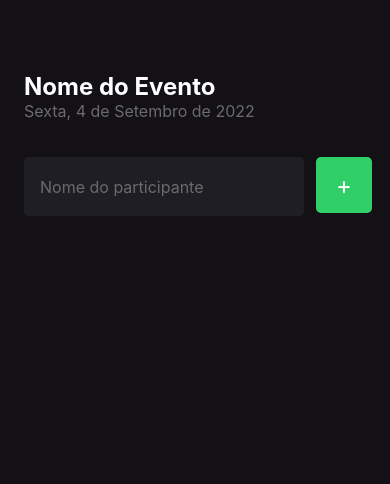
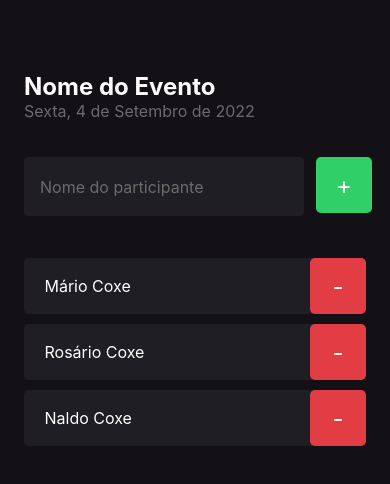
Before and after one commit to Mario-Coxe/ignite, a React Native app: screen / in a window 390 px wide. Shown: the top 484 px of the page. Built offline with nearby package versions, Linux system fonts and the light colour scheme.

Commit message:
feat: add props for to get name of participant

```diff
--- a/src/screens/Home/index.tsx
+++ b/src/screens/Home/index.tsx
@@ -1,4 +1,5 @@
 import { Text, View, TextInput, TouchableOpacity } from "react-native";
+import { Participant } from "../components/Participant";
 import { styles } from "./styles";
 
 export function Home() {
@@ -21,6 +22,10 @@
           <Text style={styles.buttonText}> + </Text>
         </TouchableOpacity>
       </View>
+
+      <Participant name='Mário Coxe'/>
+      <Participant name="Rosário Coxe"/>
+      <Participant name="Naldo Coxe"/>
     </View>
   );
 }
--- /dev/null
+++ b/src/screens/components/Participant/index.tsx
@@ -0,0 +1,21 @@
+import React from "react";
+import { View, Text, TouchableOpacity } from "react-native";
+import { styles } from "./styles";
+
+type Props = {
+  name: string;
+};
+
+export function Participant({ name }: Props) {
+  return (
+    <View style={styles.container}>
+      <Text style={styles.name}> {name}</Text>
+
+      <TouchableOpacity style={styles.button}>
+        <Text style={styles.buttonText}> - </Text>
+      </TouchableOpacity>
+    </View>
+  );
+}
+
+export default Participant;
--- /dev/null
+++ b/src/screens/components/Participant/styles.ts
@@ -0,0 +1,30 @@
+import { StyleSheet } from "react-native";
+
+export const styles = StyleSheet.create({
+  container: {
+    width: "100%",
+    backgroundColor: "#1F1E25",
+    borderRadius: 5,
+    flexDirection: "row",
+    alignItems: "center",
+    marginBottom: 10,
+  },
+  name: {
+    flex: 1,
+    color: "#FFF",
+    fontSize: 16,
+    marginLeft: 16,
+  },
+  buttonText: {
+    color: "#fff",
+    fontSize: 24,
+  },
+  button: {
+    width: 56,
+    height: 56,
+    borderRadius: 5,
+    backgroundColor: "#E23C44",
+    alignItems: "center",
+    justifyContent: "center",
+  },
+});
```
